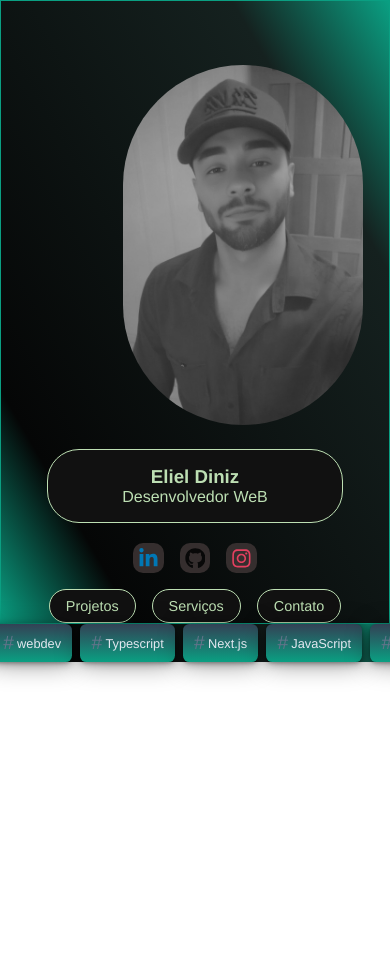
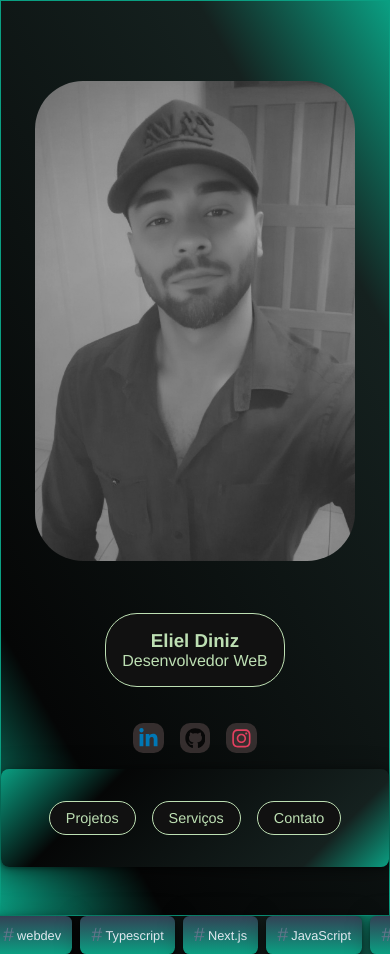
Before and after one commit to elieldiniz/Landingpage, a React (Vite) app: page / in a window 390 px wide. Shown: the top 954 px of the page. Before the commit the page ends 844 px from the top, so only its background shows below. Built offline with nearby package versions, Linux system fonts and the light colour scheme.

Commit message:
atuzalizando landingpage

```diff
--- a/src/components/apresentacao/Sidebar.jsx
+++ b/src/components/apresentacao/Sidebar.jsx
@@ -11,7 +11,7 @@ import Header from '../header/Header'
 const Sidebar = () => {
     return(
         <aside id="sidebar" className="scroll-bg">
-          <div class="">
+          <div class="container-page">
             <img src={Avatar} alt="Avatar" class="avatar" />
             <InformationContainer/>
             <SocialNetworks />
--- a/src/styles/components/apresentacao/sidebar.sass
+++ b/src/styles/components/apresentacao/sidebar.sass
@@ -4,35 +4,49 @@
 
 
 #sidebar
-  background:  linear-gradient(240deg, rgba(10,159,130,1) 0%,  rgba(21,33,31,1) 21%, rgba(5,6,6,1) 82%, rgba(10,159,130,1) 100%)
   display: flex
+  background: linear-gradient(240deg, rgba(10,159,130,1) 0%, rgba(21,33,31,1) 21%, rgba(5,6,6,1) 82%, rgba(10,159,130,1) 100%)
   padding-top: 4rem
-  align-items: flex-start
+  align-items: center
   justify-content: center
-  height: 95vh
+  height: 100vh
   border: solid 1px rgba(10, 159, 130, 1)
   flex-wrap: wrap
 
+  @media (max-width: 995px)
+    flex-direction: column
+    height: auto
+
+.container-page
+  display: flex
+  flex-direction: column
+  justify-content: center
+  width: 100%
+  max-width: 995px
+  padding: 2rem 1rem
+  align-items: center // Centraliza os elementos
+
+  @media (max-width: 995px)
+    padding: 1rem 0
+
+.avatar
+  display: flex
+  width: 20rem
+  justify-content: center
+  filter: grayscale(100%)
+  margin-bottom: 2rem // Espaçamento inferior
+  border-radius: 3rem
 
 
-  @media (max-width: 995px)
-    flex-direction: column
-    align-items: center
-    height: auto
-
-
-
-
-.avatar
-  filter: grayscale(100%)
-  border-radius: 20rem
-  width: 15rem
-  margin-left: 6rem
-
 .sidebarvegation
-  display: flex
-  justify-content: center
-  border-radius: 2rem
-
-  .sidebarvegation:hover
-    background:#bddfb3
+    background: linear-gradient(135deg, rgba(10, 159, 130, 1) 0%, rgba(5, 6, 6, 1) 26%, rgba(21, 33, 31, 1) 82%, rgba(10, 159, 130, 1) 100%)
+    padding: 2rem 3rem
+    display: flex
+    flex-direction: column // Muda para coluna em telas pequenas
+    justify-content: center // Centraliza o cabeçalho
+    align-items: center // Centraliza verticalmente
+    gap: 1rem
+    box-shadow: 0 0.1rem 0.2rem rgb(0 0 0 / 20%), 0 0.1rem 0.5rem rgb(0 0 0 / 30%), 0 0.2rem 1.5rem rgb(0 0 0 / 40%)
+    backdrop-filter: blur(5px)
+    border-radius: 0.5rem // Arredonda os cantos do cabeçalho
+    margin-bottom: 2rem
--- a/src/styles/components/projetos/projectconteiner.sass
+++ b/src/styles/components/projetos/projectconteiner.sass
@@ -29,22 +29,13 @@ $button-pulse-color: #00e6f791
     justify-content: space-between // Espalha os itens
     padding: 2rem 4rem // Aumenta o padding para mais espaço em telas grandes
 
-.card-container
-  display: flex // Flex para colocar os itens lado a lado em telas grandes
-  flex-direction: column // Muda para coluna em telas pequenas
-  align-items: center // Centraliza os cartões
-  gap: 1rem // Espaçamento entre os cartões
-  width: 100% // Largura total para responsividade
-  max-width: 1200px // Limita a largura máxima
-  padding: 1rem // Adiciona padding
-
 .carditem
   background: linear-gradient(135deg, rgba(10, 159, 130, 1) 0%, rgba(5, 6, 6, 1) 26%, rgba(21, 33, 31, 1) 82%, rgba(10, 159, 130, 1) 100%)
   border-radius: 1rem
   padding: 1rem
   box-shadow: 0 0.1rem 0.2rem rgb(0 0 0 / 20%), 0 0.1rem 0.5rem rgb(0 0 0 / 30%), 0 0.2rem 1.5rem rgb(0 0 0 / 40%)
   transition: transform 0.2s ease // Adiciona uma transição para efeito de hover
-  width: 80% // Largura reduzida para os cartões
+  width: 100% // Largura reduzida para os cartões
   max-width: 300px // Largura máxima para evitar que fiquem muito grandes
   margin: 0 auto // Centraliza horizontalmente
 
@@ -61,11 +52,6 @@ $button-pulse-color: #00e6f791
   color: #bddfb3
   margin: 0.5rem 0
 
-.cardicon-container
-  display: flex // Flex para colocar os ícones lado a lado
-  justify-content: center // Centraliza horizontalmente
-  align-items: center // Alinha verticalmente
-  gap: 1rem // Espaçamento entre os ícones
 
 .cardiconiphon,
 .cardiconnotebook
@@ -74,9 +60,6 @@ $button-pulse-color: #00e6f791
 
 .cardiconiphon
   width: 6rem // Ajusta a largura da imagem do iPhone
-
-.cardiconnotebook
-  width: 10rem // Ajusta a largura da imagem do notebook
 
 // Media Queries para Responsividade
 @media (max-width: 768px)
@@ -96,3 +79,4 @@ $button-pulse-color: #00e6f791
 
 .buttonProjct
   display: flex
+  justify-content: center
```
Also changed, not shown: vercel.json (added).
